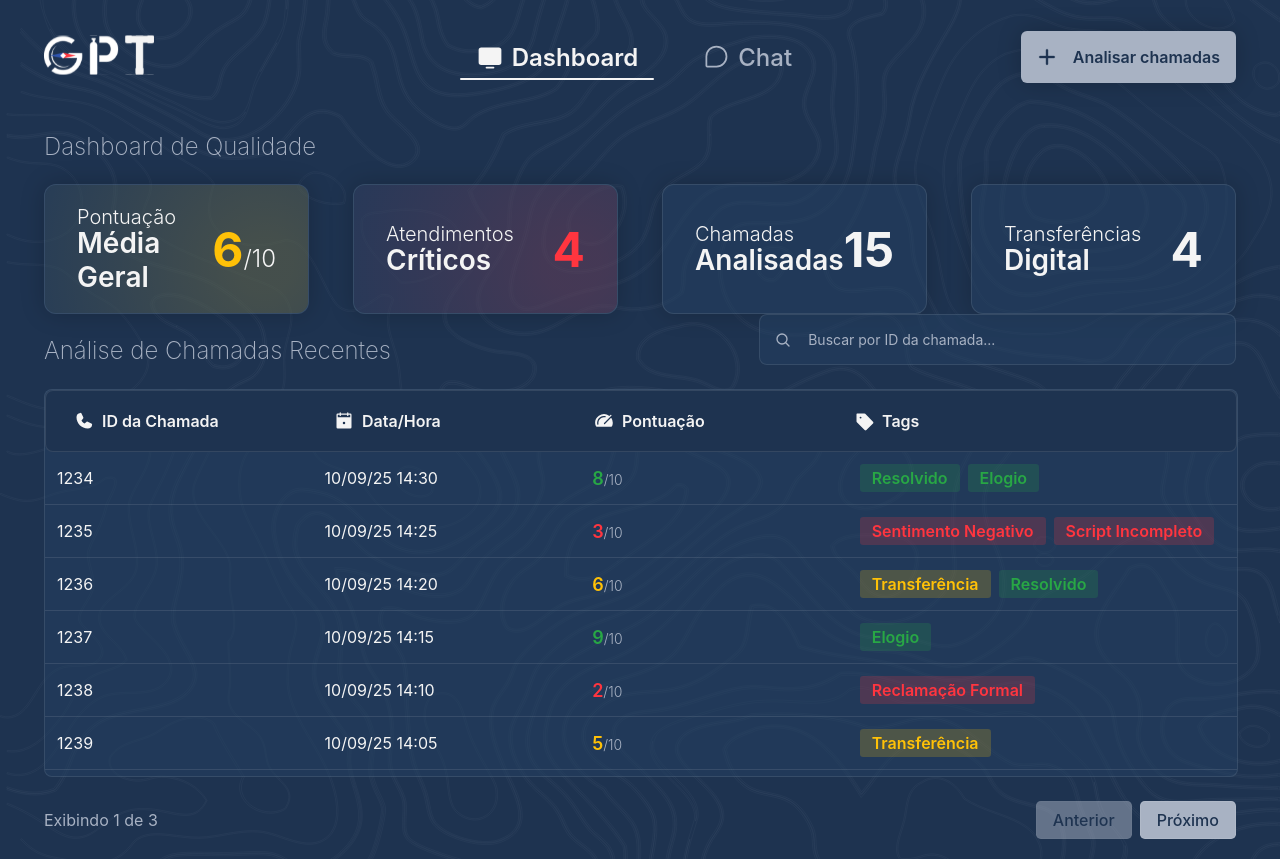
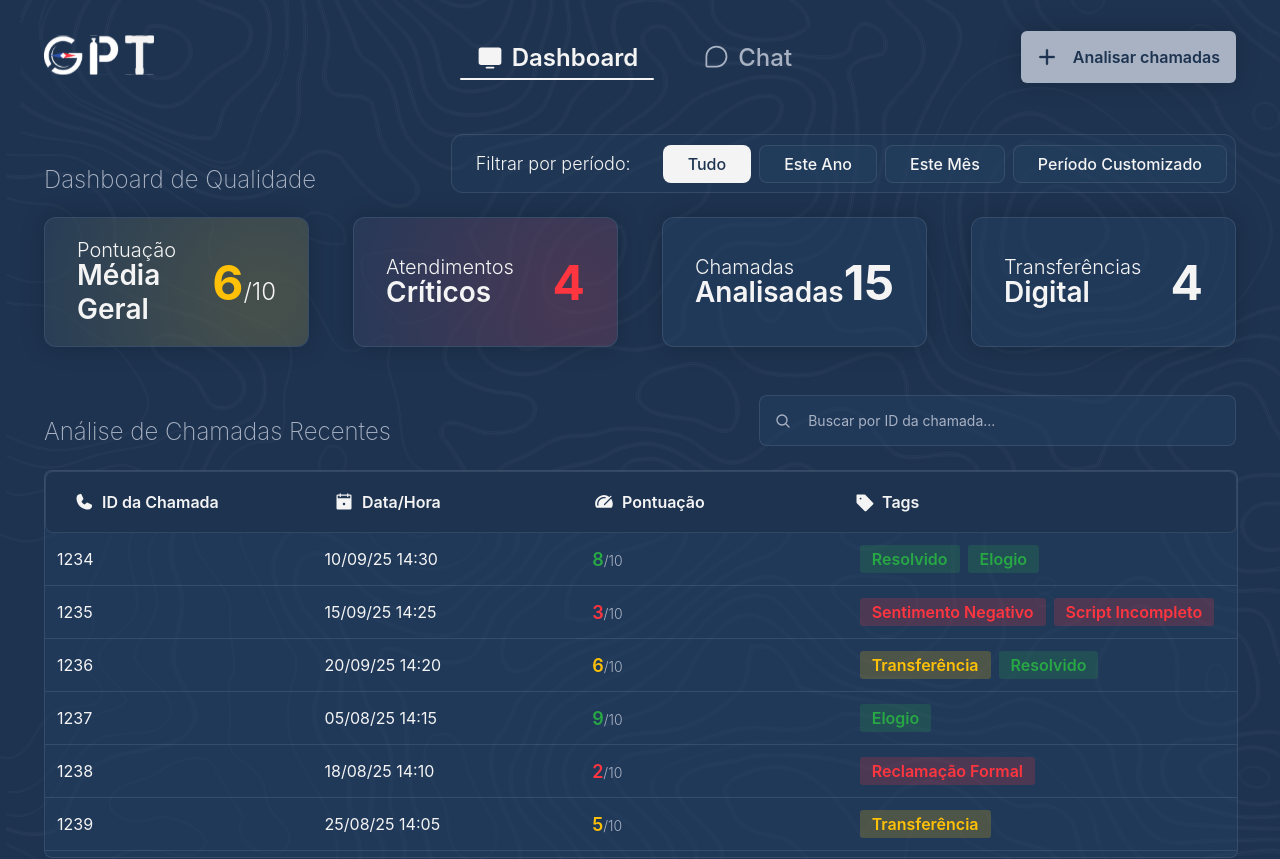
Before and after one commit to balb-0/Com.Sigo, a React (Vite) app in the folder src/frontend/: page / in a window 1280 px wide. Shown: the top 859 px of the page. Built offline with nearby package versions, Linux system fonts and the light colour scheme; no server answers.

Commit message:
feat: adicionar filtro

```diff
--- /dev/null
+++ b/src/frontend/src/components/DateFilter/DateFilter.css
@@ -0,0 +1,97 @@
+.date-filter-container {
+    background-color: rgba(var(--color-azul-claro-rgb), 0.3);
+    border-radius: 0.75rem;
+    padding: 0rem 0.5rem;
+    border: 1px solid var(--color-borda);
+    display: flex;
+    align-items: center;
+    gap: 2rem;
+}
+
+.filter-title {
+    color: var(--color-branco);
+    font-size: 1.125rem;
+    font-weight: 300;
+    padding-left: 1rem;
+}
+
+.filter-options {
+    display: flex;
+    gap: 0.5rem;
+    flex-wrap: wrap;
+}
+
+.filter-btn {
+    padding: 0.5rem 1.5rem;
+    border: 1px solid var(--color-borda);
+    background-color: rgba(var(--color-azul-claro-rgb), 0.5);
+    color: var(--color-branco);
+    border-radius: 0.5rem;
+    cursor: pointer;
+    transition: all 0.2s ease;
+    font-weight: 500;
+}
+
+.filter-btn:hover {
+    background-color: rgba(var(--color-branco), 0.8);
+}
+
+.filter-btn.active {
+    background-color: var(--color-branco);
+    color: var(--color-azul-escuro);
+}
+
+.custom-date-inputs {
+    display: flex;
+    gap: 1rem;
+    align-items: end;
+    margin-top: 1rem;
+    flex-wrap: wrap;
+}
+
+.date-input-group {
+    display: flex;
+    flex-direction: column;
+    gap: 0.5rem;
+}
+
+.date-input-group label {
+    color: var(--color-branco);
+    font-size: 0.875rem;
+    font-weight: 500;
+}
+
+.date-input {
+    padding: 0.75rem;
+    border: 1px solid var(--color-borda);
+    background-color: rgba(var(--color-azul-claro-rgb), 0.5);
+    color: var(--color-branco);
+    border-radius: 0.5rem;
+    font-family: inherit;
+}
+
+.date-input::-webkit-calendar-picker-indicator {
+    filter: invert(1);
+}
+
+.apply-btn {
+    padding: 0.75rem 1.5rem;
+    background-color: var(--color-verde);
+    color: var(--color-branco);
+    border: none;
+    border-radius: 0.5rem;
+    cursor: pointer;
+    font-weight: 500;
+    transition: all 0.2s ease;
+}
+
+.apply-btn:hover:not(:disabled) {
+    background-color: var(--color-verde);
+    transform: translateY(-1px);
+    opacity: 0.9;
+}
+
+.apply-btn:disabled {
+    opacity: 0.5;
+    cursor: not-allowed;
+}
--- /dev/null
+++ b/src/frontend/src/components/DateFilter/DateFilter.tsx
@@ -0,0 +1,94 @@
+import './DateFilter.css';
+import { useState } from 'react';
+
+export type FilterType = 'all' | 'thisYear' | 'thisMonth' | 'custom';
+
+export interface DateFilterProps {
+    onFilterChange: (filterType: FilterType, startDate?: string, endDate?: string) => void;
+}
+
+export function DateFilter({ onFilterChange }: DateFilterProps) {
+    const [selectedFilter, setSelectedFilter] = useState<FilterType>('all');
+    const [startDate, setStartDate] = useState('');
+    const [endDate, setEndDate] = useState('');
+
+    const handleFilterChange = (filterType: FilterType) => {
+        setSelectedFilter(filterType);
+
+        if (filterType === 'custom') {
+            if (startDate && endDate) {
+                onFilterChange(filterType, startDate, endDate);
+            }
+        } else {
+            onFilterChange(filterType);
+        }
+    };
+
+    const handleCustomDateApply = () => {
+        if (startDate && endDate) {
+            onFilterChange('custom', startDate, endDate);
+        }
+    };
+
+    return (
+        <div className="date-filter-container">
+            <h3 className="filter-title">Filtrar por período:</h3>
+            <div className="filter-options">
+                <button
+                    className={`filter-btn ${selectedFilter === 'all' ? 'active' : ''}`}
+                    onClick={() => handleFilterChange('all')}
+                >
+                    Tudo
+                </button>
+                <button
+                    className={`filter-btn ${selectedFilter === 'thisYear' ? 'active' : ''}`}
+                    onClick={() => handleFilterChange('thisYear')}
+                >
+                    Este Ano
+                </button>
+                <button
+                    className={`filter-btn ${selectedFilter === 'thisMonth' ? 'active' : ''}`}
+                    onClick={() => handleFilterChange('thisMonth')}
+                >
+                    Este Mês
+                </button>
+                <button
+                    className={`filter-btn ${selectedFilter === 'custom' ? 'active' : ''}`}
+                    onClick={() => setSelectedFilter('custom')}
+                >
+                    Período Customizado
+                </button>
+            </div>
+
+            {selectedFilter === 'custom' && (
+                <div className="custom-date-inputs">
+                    <div className="date-input-group">
+                        <label>Data inicial:</label>
+                        <input
+                            type="date"
+                            value={startDate}
+                            onChange={(e) => setStartDate(e.target.value)}
+                            className="date-input"
+                        />
+                    </div>
+                    <div className="date-input-group">
+                        <label>Data final:</label>
+                        <input
+                            type="date"
+                            value={endDate}
+                            onChange={(e) => setEndDate(e.target.value)}
+                            className="date-input"
+                        />
+                    </div>
+                    <button
+                        onClick={handleCustomDateApply}
+                        className="apply-btn"
+                        disabled={!startDate || !endDate}
+                    >
+                        Aplicar
+                    </button>
+                </div>
+            )}
+        </div>
+    );
+}
--- a/src/frontend/src/pages/Dashboard/Dashboard.css
+++ b/src/frontend/src/pages/Dashboard/Dashboard.css
@@ -12,8 +12,15 @@ main {
     display: flex;
     flex: 1;
     flex-direction: column;
+    justify-content: space-evenly;
+    gap: 3rem;
+    padding-top: 1.25rem;
+}
+
+.head-main {
+    display: flex;
+    align-items: end;
     justify-content: space-between;
-    padding-top: 1.25rem;
 }
 
 .page-titles {
--- a/src/frontend/src/pages/Dashboard/Dashboard.tsx
+++ b/src/frontend/src/pages/Dashboard/Dashboard.tsx
@@ -2,6 +2,8 @@ import './Dashboard.css';
 import Header from "../../components/Header/Header";
 import KpiCard from '../../components/KPICard/KPICard';
 import { ChamadasTable, type Chamada } from '../../components/Table/Table.tsx';
+import { DateFilter, type FilterType } from '../../components/DateFilter/DateFilter.tsx';
+import { useState, useMemo } from 'react';
 
 interface DashboardProps {
     currentPage?: string;
@@ -10,6 +12,10 @@ interface DashboardProps {
 
 export function Dashboard({ currentPage, onNavigate }: DashboardProps) {
 
+    const [currentFilter, setCurrentFilter] = useState<FilterType>('all');
+    const [customStartDate, setCustomStartDate] = useState<string>('');
+    const [customEndDate, setCustomEndDate] = useState<string>('');
+
     function getScoreColor(score: number) {
         if (score < 4) return 'var(--color-vermelho)';
         if (score < 7) return 'var(--color-amarelo)';
@@ -17,43 +23,107 @@ export function Dashboard({ currentPage, onNavigate }: DashboardProps) {
     }
 
     const mockChamadas: Chamada[] = [
+        // Chamadas de 2025 - Setembro (mês atual)
         { id: '1234', dataHora: '10/09/25 14:30', pontuacao: 8, tags: [{ name: 'Resolvido', type: 'positivo' }, { name: 'Elogio', type: 'positivo' }] },
-        { id: '1235', dataHora: '10/09/25 14:25', pontuacao: 3, tags: [{ name: 'Sentimento Negativo', type: 'negativo' }, { name: 'Script Incompleto', type: 'negativo' }] },
-        { id: '1236', dataHora: '10/09/25 14:20', pontuacao: 6, tags: [{ name: 'Transferência', type: 'neutro' }, { name: 'Resolvido', type: 'positivo' }] },
-        { id: '1237', dataHora: '10/09/25 14:15', pontuacao: 9, tags: [{ name: 'Elogio', type: 'positivo' }] },
-        { id: '1238', dataHora: '10/09/25 14:10', pontuacao: 2, tags: [{ name: 'Reclamação Formal', type: 'negativo' }] },
-        { id: '1239', dataHora: '10/09/25 14:05', pontuacao: 5, tags: [{ name: 'Transferência', type: 'neutro' }] },
-        { id: '1240', dataHora: '10/09/25 14:00', pontuacao: 7, tags: [{ name: 'Resolvido', type: 'positivo' }, { name: 'Cortesia', type: 'positivo' }] },
-        { id: '1241', dataHora: '10/09/25 13:55', pontuacao: 4, tags: [{ name: 'Dúvidas Técnicas', type: 'neutro' }] },
-        { id: '1242', dataHora: '10/09/25 13:50', pontuacao: 10, tags: [{ name: 'Excelente Atendimento', type: 'positivo' }, { name: 'Elogio', type: 'positivo' }] },
-        { id: '1243', dataHora: '10/09/25 13:45', pontuacao: 1, tags: [{ name: 'Cliente Insatisfeito', type: 'negativo' }, { name: 'Demora', type: 'negativo' }] },
-        { id: '1244', dataHora: '10/09/25 13:40', pontuacao: 8, tags: [{ name: 'Transferência', type: 'neutro' }, { name: 'Resolvido', type: 'positivo' }] },
-        { id: '1245', dataHora: '10/09/25 13:35', pontuacao: 6, tags: [{ name: 'Informações Claras', type: 'positivo' }] },
-        { id: '1246', dataHora: '10/09/25 13:30', pontuacao: 3, tags: [{ name: 'Script Incompleto', type: 'negativo' }, { name: 'Transferência', type: 'neutro' }] },
-        { id: '1247', dataHora: '10/09/25 13:25', pontuacao: 9, tags: [{ name: 'Problema Resolvido', type: 'positivo' }, { name: 'Rapidez', type: 'positivo' }] },
-        { id: '1248', dataHora: '10/09/25 13:20', pontuacao: 5, tags: [{ name: 'Aguardando Retorno', type: 'neutro' }] }
+        { id: '1235', dataHora: '15/09/25 14:25', pontuacao: 3, tags: [{ name: 'Sentimento Negativo', type: 'negativo' }, { name: 'Script Incompleto', type: 'negativo' }] },
+        { id: '1236', dataHora: '20/09/25 14:20', pontuacao: 6, tags: [{ name: 'Transferência', type: 'neutro' }, { name: 'Resolvido', type: 'positivo' }] },
+
+        // Chamadas de 2025 - Agosto
+        { id: '1237', dataHora: '05/08/25 14:15', pontuacao: 9, tags: [{ name: 'Elogio', type: 'positivo' }] },
+        { id: '1238', dataHora: '18/08/25 14:10', pontuacao: 2, tags: [{ name: 'Reclamação Formal', type: 'negativo' }] },
+        { id: '1239', dataHora: '25/08/25 14:05', pontuacao: 5, tags: [{ name: 'Transferência', type: 'neutro' }] },
+
+        // Chamadas de 2025 - Julho
+        { id: '1240', dataHora: '12/07/25 14:00', pontuacao: 7, tags: [{ name: 'Resolvido', type: 'positivo' }, { name: 'Cortesia', type: 'positivo' }] },
+        { id: '1241', dataHora: '30/07/25 13:55', pontuacao: 4, tags: [{ name: 'Dúvidas Técnicas', type: 'neutro' }] },
+
+        // Chamadas de 2024 - Dezembro
+        { id: '1242', dataHora: '10/12/24 13:50', pontuacao: 10, tags: [{ name: 'Excelente Atendimento', type: 'positivo' }, { name: 'Elogio', type: 'positivo' }] },
+        { id: '1243', dataHora: '24/12/24 13:45', pontuacao: 1, tags: [{ name: 'Cliente Insatisfeito', type: 'negativo' }, { name: 'Demora', type: 'negativo' }] },
+
+        // Chamadas de 2024 - Junho
+        { id: '1244', dataHora: '15/06/24 13:40', pontuacao: 8, tags: [{ name: 'Transferência', type: 'neutro' }, { name: 'Resolvido', type: 'positivo' }] },
+        { id: '1245', dataHora: '28/06/24 13:35', pontuacao: 6, tags: [{ name: 'Informações Claras', type: 'positivo' }] },
+
+        // Chamadas de 2023 - Março
+        { id: '1246', dataHora: '08/03/23 13:30', pontuacao: 3, tags: [{ name: 'Script Incompleto', type: 'negativo' }, { name: 'Transferência', type: 'neutro' }] },
+        { id: '1247', dataHora: '22/03/23 13:25', pontuacao: 9, tags: [{ name: 'Problema Resolvido', type: 'positivo' }, { name: 'Rapidez', type: 'positivo' }] },
+
+        // Chamadas de 2023 - Novembro
+        { id: '1248', dataHora: '14/11/23 13:20', pontuacao: 5, tags: [{ name: 'Aguardando Retorno', type: 'neutro' }] }
     ];
 
-    const overallScore = Math.round(
-        mockChamadas.reduce((acc, chamada) => acc + chamada.pontuacao, 0) / mockChamadas.length
-    );
+    const filteredChamadas = useMemo(() => {
+        const parseDate = (dateStr: string) => {
+            const [datePart] = dateStr.split(' '); // Removido timePart não usado
+            const [day, month, year] = datePart.split('/');
+            return new Date(Number(`20${year}`), Number(month) - 1, Number(day));
+        };
 
-    const criticalAttendances = mockChamadas.filter(chamada => chamada.pontuacao < 4).length;
+        const now = new Date();
+        const currentYear = now.getFullYear();
+        const currentMonth = now.getMonth();
 
-    const callsAnalyzed = mockChamadas.length;
+        switch (currentFilter) {
+            case 'thisYear':
+                return mockChamadas.filter((chamada: Chamada) => { // Tipando explicitamente
+                    const chamadaDate = parseDate(chamada.dataHora);
+                    return chamadaDate.getFullYear() === currentYear;
+                });
 
-    const digitalTransfers = mockChamadas.filter(chamada =>
-        chamada.tags.some(tag => tag.name.toLowerCase().includes('transferência'))
+            case 'thisMonth':
+                return mockChamadas.filter((chamada: Chamada) => { // Tipando explicitamente
+                    const chamadaDate = parseDate(chamada.dataHora);
+                    return chamadaDate.getFullYear() === currentYear &&
+                        chamadaDate.getMonth() === currentMonth;
+                });
+
+            case 'custom':
+                if (!customStartDate || !customEndDate) return mockChamadas; // Usando mockChamadas
+                const startDate = new Date(customStartDate);
+                const endDate = new Date(customEndDate);
+                return mockChamadas.filter((chamada: Chamada) => { // Tipando explicitamente
+                    const chamadaDate = parseDate(chamada.dataHora);
+                    return chamadaDate >= startDate && chamadaDate <= endDate;
+                });
+
+            default: // 'all'
+                return mockChamadas; // Usando mockChamadas
+        }
+    }, [currentFilter, customStartDate, customEndDate, mockChamadas]); // Dependência corrigida
+
+    // Calcular KPIs baseados nos dados filtrados
+    const overallScore = filteredChamadas.length > 0 ? Math.round(
+        filteredChamadas.reduce((acc: number, chamada: Chamada) => acc + chamada.pontuacao, 0) / filteredChamadas.length
+    ) : 0;
+
+    const criticalAttendances = filteredChamadas.filter((chamada: Chamada) => chamada.pontuacao < 4).length;
+
+    const callsAnalyzed = filteredChamadas.length;
+
+    const digitalTransfers = filteredChamadas.filter((chamada: Chamada) =>
+        chamada.tags.some((tag: { name: string; type: string }) => tag.name.toLowerCase().includes('transferência'))
     ).length;
 
     const scoreColor = getScoreColor(overallScore);
+
+    const handleFilterChange = (filterType: FilterType, startDate?: string, endDate?: string) => {
+        setCurrentFilter(filterType);
+        if (filterType === 'custom' && startDate && endDate) {
+            setCustomStartDate(startDate);
+            setCustomEndDate(endDate);
+        }
+    };
 
     return (
         <div className="dashboard-container">
             <Header currentPage={currentPage} onNavigate={onNavigate} />
             <main>
                 <div>
-                    <h1 className="page-titles">Dashboard de Qualidade</h1>
+                    <div className="head-main">
+                        <h1 className="page-titles">Dashboard de Qualidade</h1>
+                        <DateFilter onFilterChange={handleFilterChange} />
+                    </div>
                     <div id="kpi-cards">
                         <KpiCard
                             showSubvalue={true}
@@ -84,7 +154,7 @@ export function Dashboard({ currentPage, onNavigate }: DashboardProps) {
                     </div>
                 </div>
                 <div>
-                    <ChamadasTable data={mockChamadas} />
+                    <ChamadasTable data={filteredChamadas} /> {/* Corrigido: passando dados filtrados */}
                 </div>
             </main>
         </div>
```
